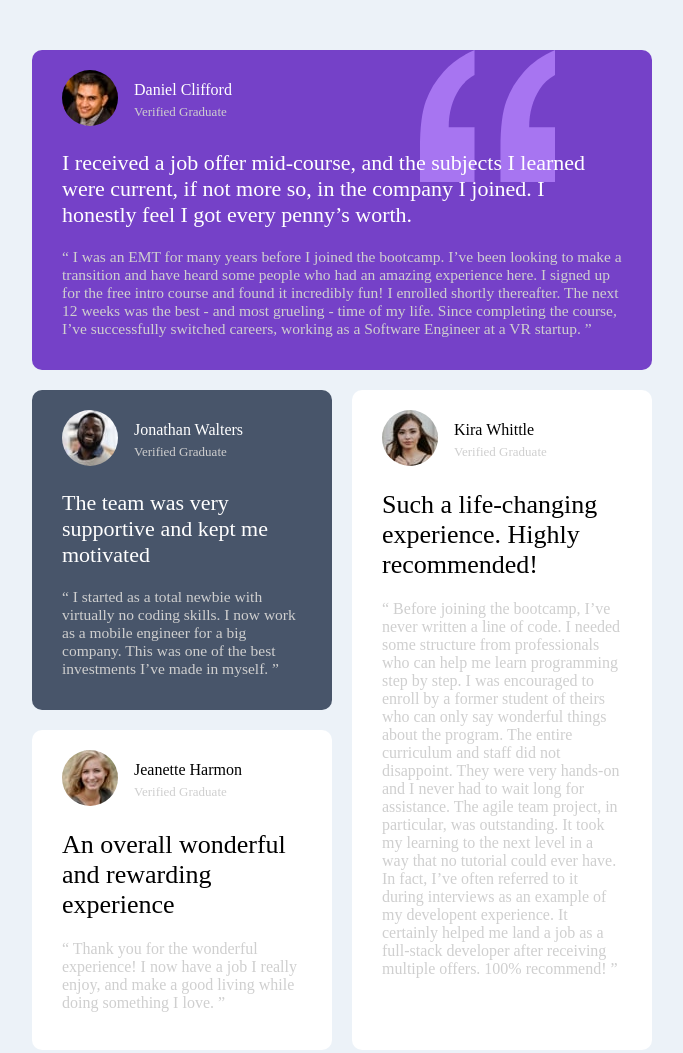
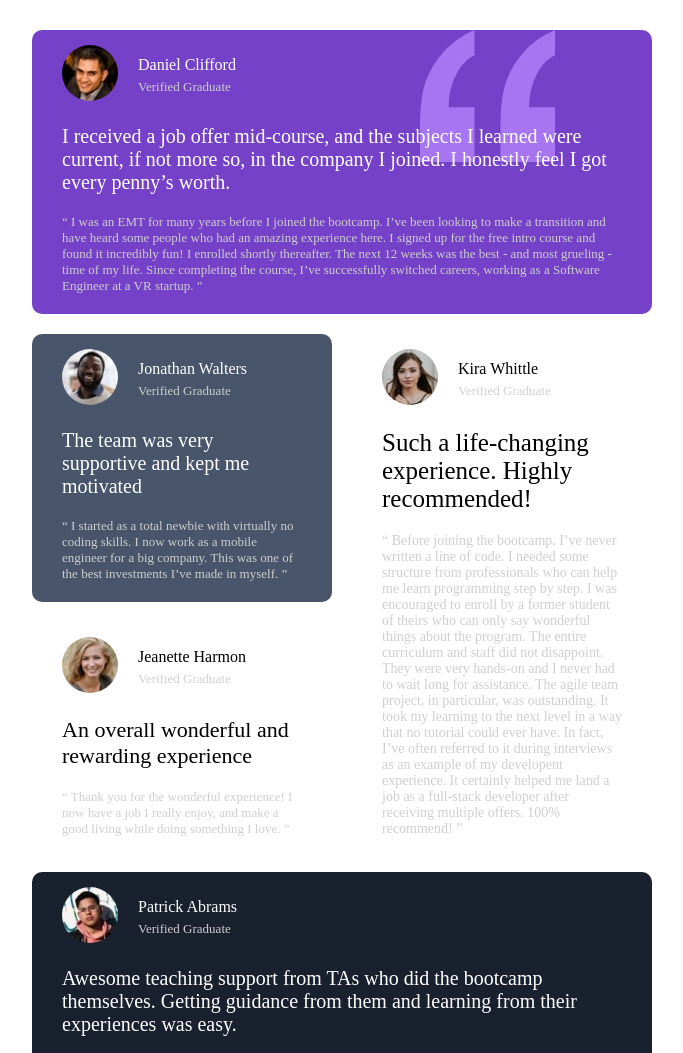
Before and after one commit to satyamnewale/testimonials-grid-section, a plain HTML site: page index.html in a window 1280 px wide. Shown: the top 1053 px of the page, without its empty margins (298-981 px from the left). Drawn offline with Linux system fonts and the light colour scheme.

Commit message:
second commit

```diff
--- a/index.css
+++ b/index.css
@@ -1,17 +1,18 @@
 body{
-    margin: 0%;
-    display: flex;
-    justify-content: center;
-    background-color: hsl(210, 46%, 95%);
-    padding-top: 35px;
+    margin: 0;
 }
 
-body .frame{
-    height: 660px;
-    width: 1260px;
+.slot{
+    height: 100vh;
+    display: flex;
+    align-items: center;
+    justify-content: center;
+}
+
+.frame{
     display: grid;
-    grid-template-columns: 300px 300px 300px 300px;
-    grid-template-rows: 320px 320px;
+    grid-template-columns: repeat(4, 280px);
+    grid-template-rows: 280px 270px;
     gap: 20px;
 }
 
@@ -49,8 +50,8 @@ body .frame{
 .frame .head{
     display: flex;
     align-items: center;
-    gap: 1rem;
-    margin: 20px 30px 20px 30px;
+    gap: 20px;
+    margin: 15px 30px 15px 30px;
 }
 
 .frame .head img{
@@ -72,18 +73,18 @@ body .frame{
 .frame .text{
     color: hsl(0, 0%, 100%);
     margin: 20px 30px 20px 30px;
-    font-size: 22px;
+    font-size: 20px;
 }
 
 .frame .para{
-    margin: 20px 30px 30px 30px;
-    font-size: 15.5px;
+    margin: 20px 30px 20px 30px;
+    font-size: 13px;
     color: hsl(0, 0%, 81%);
 }
 
 .frame .para1{
-    margin: 20px 30px 20px 30px;
-    font-size: 16px;
+    margin: 15px 30px 15px 30px;
+    font-size: 13px;
     color: hsl(0, 0%, 81%);
 }
 
@@ -96,26 +97,49 @@ body .frame{
 .frame .text1{
     color: hsl(0, 0%, 0%);
     margin: 20px 30px 20px 30px;
-    font-size: 26px;
+    font-size: 25px;
 }
 
 .frame .fourth .text1{
-    font-size: 26px;
-    margin-right: 25px;
+    font-size: 22px;
+    margin: 20px 30px 20px 30px;
 }
 
-@media (min-width:372px) and (max-width:639px) {
+.third .para1{
+    font-size: 14px;
+}
+
+@media (min-width:640px) and (max-width:1280px) {
     body .frame{
-        height: 100vh;
-        justify-content: center;
-        grid-template-columns: 350px;
-        grid-template-rows: 280px 210px 280px 270px 280px 140px 280px 280px;
+        height: 100%;
+        display: grid;
+        grid-template-columns: 300px 300px;
+        grid-template-rows: repeat(4, auto);
+
     }
 
+    .slot{
+        height: 100%;
+    }
 
     body{
-        height: 2160px;
-        padding: 50px ;
+        margin: 30px 0 30px 0;
+    }
+}
+
+@media (min-width:358px) and (max-width:639px) {
+    body .frame{
+        height: 100%;
+        grid-template-columns: 300px;
+        grid-template-rows: repeat(8, auto);
+    }
+
+    .slot{
+        height: 100%;
+    }
+
+    body{
+        margin: 30px 0 30px 0;
     }
 
     .frame .first{
@@ -131,32 +155,3 @@ body .frame{
        grid-area: 5/1/7/2;
     }
 }
-
-@media (min-width:640px) and (max-width:1280px) {
-    body .frame{
-        height: 100vh;
-        width: 620px;
-        display: grid;
-        grid-template-columns: 300px 300px;
-        grid-template-rows: repeat(4, 320px);
-        gap: 20px;
-    }
-
-    body{
-        height: 1340px;
-        padding: 50px ;
-    }
-
-    .frame .first{
-        grid-column: span 2;
-     }
-
-    .frame .third{
-        grid-row: span 2;
-    }
-
-    .frame .fifth{
-        grid-column: span 2;
-    }
-
-}
--- a/index.html
+++ b/index.html
@@ -10,6 +10,7 @@
   <link rel="stylesheet" href="index.css">
 </head>
 <body>
+<div class="slot">
   <div class="frame">
 
     <div class="first">
@@ -98,5 +99,6 @@
     </div>
 
   </div>
+</div>
 </body>
 </html>
```
